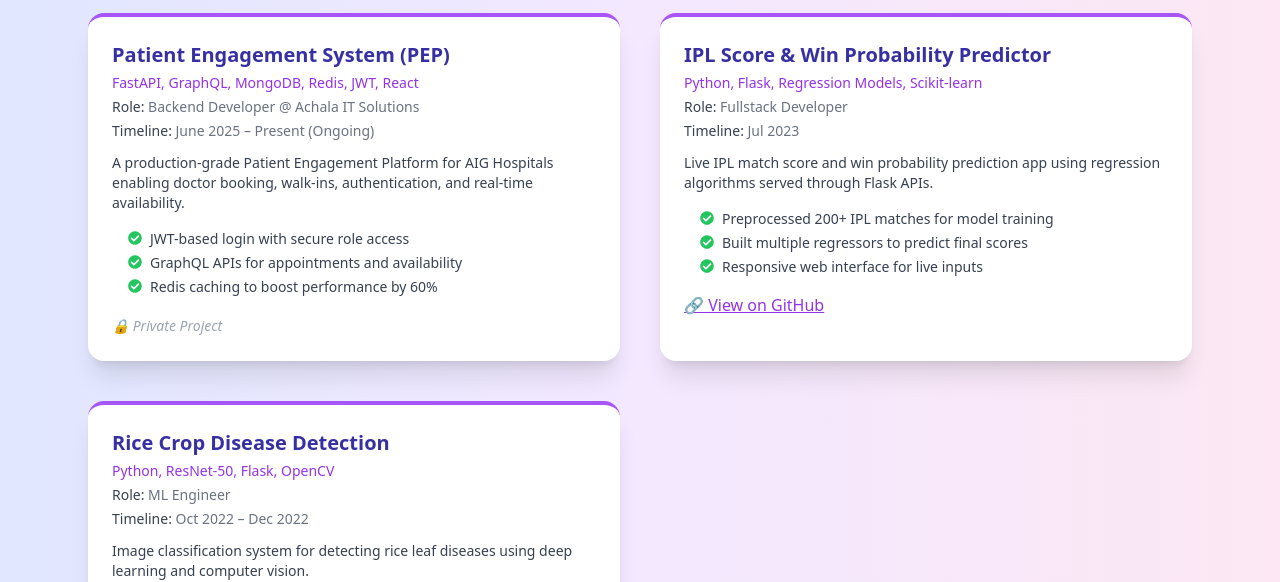
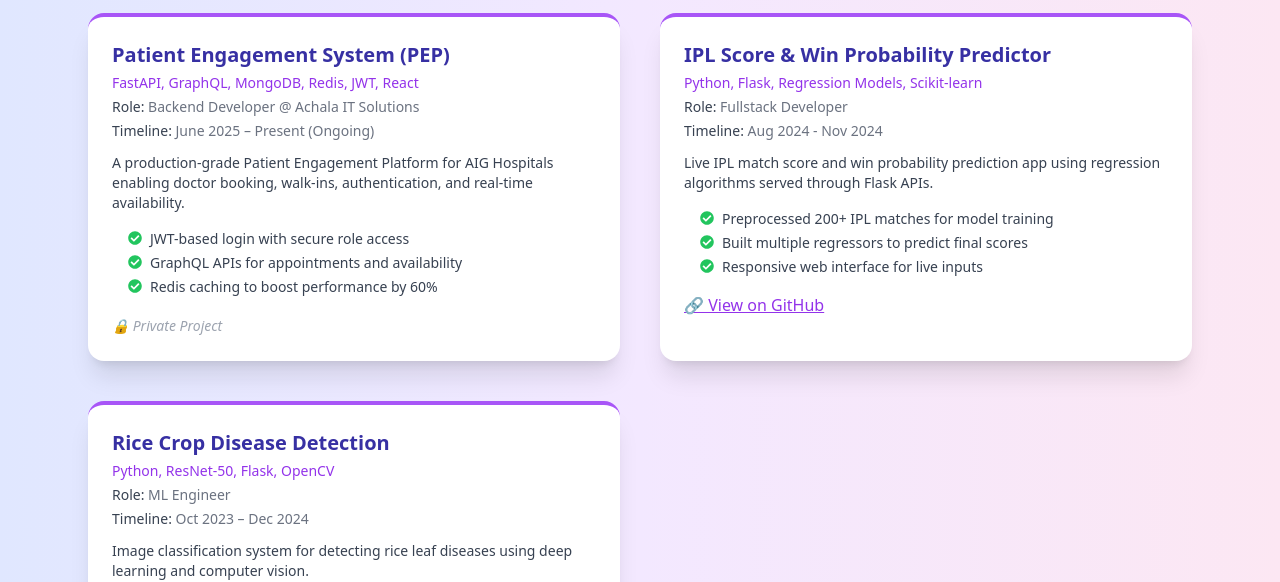
Before and after one commit to kaminiyuvaraju/kaminiyuvaraju, a React (Create React App) app: page / in a window 1280 px wide. Shown: the part 1360-1942 px from the top of the page. Built offline with nearby package versions, Linux system fonts and the light colour scheme; the HTML template or start-up script is replaced by a standard one.

Commit message:
Dates Adjusted

```diff
--- a/src/components/Projects.js
+++ b/src/components/Projects.js
@@ -22,7 +22,7 @@ const Projects = () => {
       title: "IPL Score & Win Probability Predictor",
       tech: "Python, Flask, Regression Models, Scikit-learn",
       role: "Fullstack Developer",
-      period: "Jul 2023",
+      period: "Aug 2024 - Nov 2024",
       description:
         "Live IPL match score and win probability prediction app using regression algorithms served through Flask APIs.",
       features: [
@@ -36,7 +36,7 @@ const Projects = () => {
       title: "Rice Crop Disease Detection",
       tech: "Python, ResNet-50, Flask, OpenCV",
       role: "ML Engineer",
-      period: "Oct 2022 – Dec 2022",
+      period: "Oct 2023 – Dec 2024",
       description:
         "Image classification system for detecting rice leaf diseases using deep learning and computer vision.",
       features: [
```
